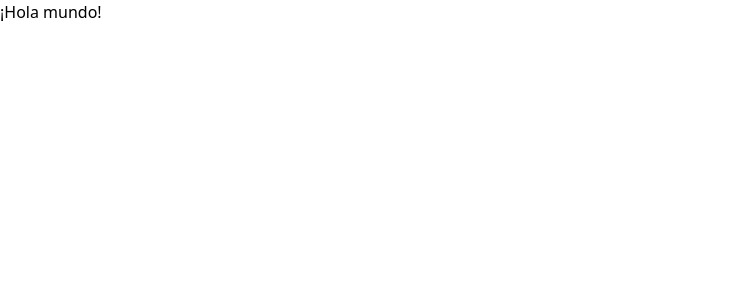
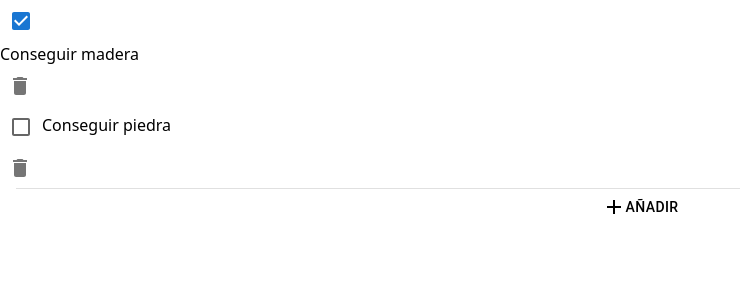
Before and after one commit to sebasgrios/mi-lista, a Next.js app: page / in a window 1280 px wide. Shown: the top 300 px of the page, without its empty margins (0-740 px from the left). Built offline with nearby package versions, Linux system fonts and the light colour scheme.

Commit message:
FEAT: add visual structure of list page

```diff
--- /dev/null
+++ b/src/app/@list/page.tsx
@@ -0,0 +1,41 @@
+import AddTaskButton from "@/components/add-task";
+import Task from "@/components/task";
+import { Divider } from "@mui/material";
+
+const ListItems = [
+  {
+    id: 0,
+    description: "Conseguir madera",
+    done: true
+  },
+  {
+    id: 1,
+    description: "Conseguir piedra",
+    done: false
+  },
+];
+
+const List = () => {
+  return (
+    <div className="grid grid-cols-12 grid-rows-1 mt-8">
+      <div className="col-start-4 col-span-6 flex flex-col gap-4">
+        <div className="flex flex-col gap-2">
+          {ListItems.map(({ id, description, done }, index) =>
+            <Task
+              key={index}
+              id={id}
+              description={description}
+              done={done}
+            />
+          )}
+        </div>
+        {ListItems.length > 0 && (
+          <Divider variant="middle" />
+        )}
+        <AddTaskButton />
+      </div>
+    </div>
+  );
+};
+
+export default List;
--- a/src/app/page.tsx
+++ b/src/app/page.tsx
@@ -1,7 +1,7 @@
+import List from "./@list/page";
+
 export default function Home() {
   return (
-    <div className="w-screen h-screen flex justify-center items-center">
-      <h1 className="text-2xl">¡Hola mundo!</h1>
-    </div>
+    <List />
   );
 }
--- /dev/null
+++ b/src/components/add-task.tsx
@@ -0,0 +1,21 @@
+"use client";
+
+import { Button } from "@mui/material";
+import AddIcon from '@mui/icons-material/Add';
+
+const AddTaskButton = () => {
+  return (
+    <Button
+      color="inherit"
+      fullWidth
+      onClick={() => {
+        console.log(`Añadir nuevo campo a la lista`);
+      }}
+    >
+      <AddIcon />
+      <span className="font-medium">Añadir</span>
+    </Button>
+  );
+};
+
+export default AddTaskButton;
--- /dev/null
+++ b/src/components/task.tsx
@@ -0,0 +1,48 @@
+"use client";
+
+import { Checkbox, IconButton } from "@mui/material";
+import DeleteIcon from '@mui/icons-material/Delete';
+
+interface ITask {
+  id: number;
+  description: string;
+  done: boolean;
+}
+
+const Task = ({ id, description, done }: ITask) => {
+  return (
+    <div className="flex justify-between items-center hover:bg-gray-50 rounded-lg">
+      <div className="flex-1 flex justify-start items-center gap-2">
+        <Checkbox
+          checked={done}
+          onClick={() => {
+            console.log(`Cambiar estado de la tarea ${id}`);
+          }}
+        />
+        {done
+          ? <p className="line-through">{description}</p>
+          : <input
+            className="w-full bg-transparent focus:outline-0"
+            autoFocus={description.length === 0}
+            value={description}
+            onChange={event => {
+              console.log(`Cambiar descripción de la tarea ${id} a: ${event.target.value}`);
+            }}
+          />
+        }
+      </div>
+      <div className="flex justify-end items-center gap-2">
+        <IconButton
+          aria-label="Eliminar"
+          onClick={() => {
+            console.log(`Eliminar la tarea ${id}`);
+          }}
+        >
+          <DeleteIcon />
+        </IconButton>
+      </div>
+    </div>
+  );
+};
+
+export default Task;
```
Also changed, not shown: package.json (+10 -6 lines), 1 other file (tests, documents, lock files or other folders).
